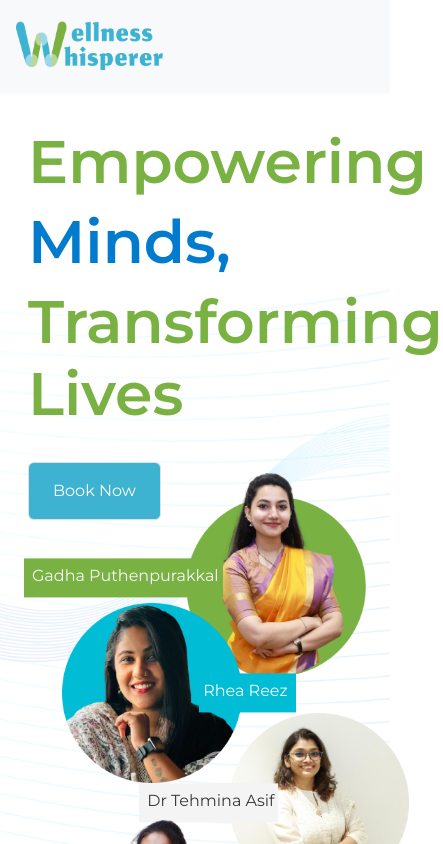
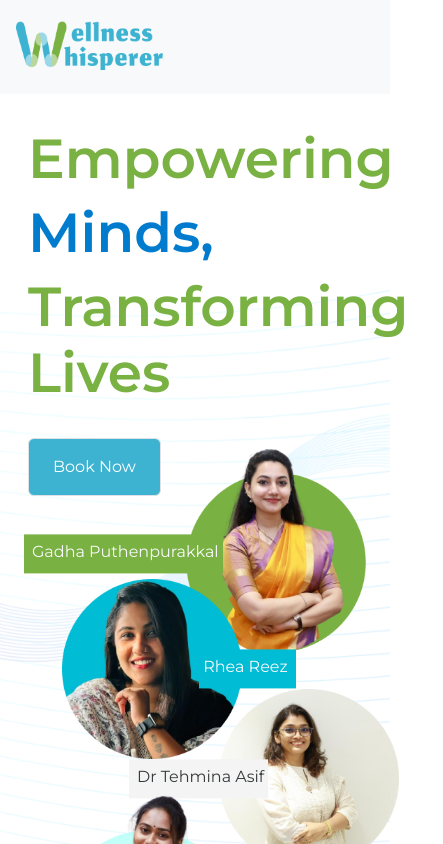
Before and after one commit to QINCORELABS/wellness, a React (Vite) app: page / in a window 390 px wide. Shown: the top 844 px of the page, 443 px wide, since content can reach past the window. Built offline with nearby package versions, Linux system fonts and the light colour scheme.

Commit message:
wellness

```diff
--- a/src/components/Intro.jsx
+++ b/src/components/Intro.jsx
@@ -12,9 +12,9 @@ function Intro() {
          <div style={{height:"100%"}} className="row">
           <div className="col-lg-6 d-flex flex-column justify-content-center p-3 ">
        <div className=''>
-              <h1 style={{color:"#79B142",fontSize:"60px"}} className='fw-semibold'>Empowering</h1>
-              <h1 style={{color:"#007BCD",fontSize:"60px"}} className='fw-semibold'>Minds,</h1>
-              <h1 style={{color:"#79B142",fontSize:"60px"}} className='fw-semibold'>Transforming Lives</h1>
+              <h1 style={{color:"#79B142",fontSize:"55px"}} className='fw-semibold'>Empowering</h1>
+              <h1 style={{color:"#007BCD",fontSize:"55px"}} className='fw-semibold'>Minds,</h1>
+              <h1 style={{color:"#79B142",fontSize:"55px"}} className='fw-semibold'>Transforming Lives</h1>
              <div> <button style={{backgroundColor:"#3DB3D1",color:"#fff"}} className='btn border rounded mt-4 p-3 ps-4 pe-4'>Book Now </button></div>
             </div>
        </div>
--- a/src/index.css
+++ b/src/index.css
@@ -111,7 +111,10 @@ left: 32%;
   height: 190px;
 }
 @media only screen and (max-width:985px) {
-
+body{
+  margin: 0;
+  padding: 0;
+}
 .intro{
    height: 100vh;
   }
@@ -122,7 +125,7 @@ left: 32%;
   .docbox2{
 
     top: 21%;
-    left: 60%;
+    left: 57%;
 
   }
   .docbox3{
```
